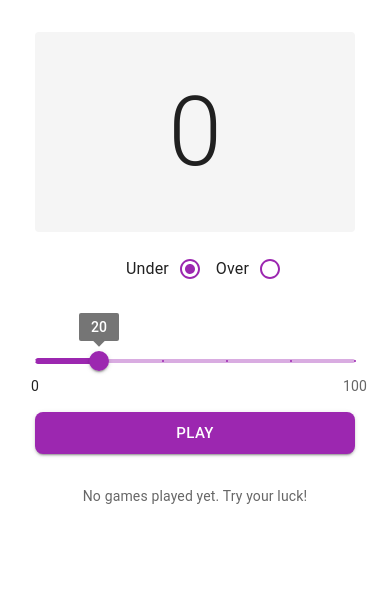
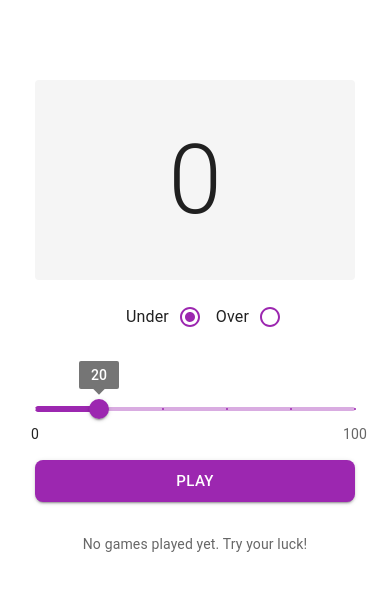
Before and after one commit to serhiibryk/dice-game, a Next.js app: page / in a window 390 px wide. Shown: the top 590 px of the page. Built offline with nearby package versions, Linux system fonts and the light colour scheme.

Commit message:
fix: notification mobile styles and main container padding

```diff
--- a/src/styles/diceGame.styles.ts
+++ b/src/styles/diceGame.styles.ts
@@ -3,7 +3,7 @@ import { styled } from '@mui/material/styles';
 
 export const Container = styled(Box)(({ theme }) => ({
   margin: '0 auto',
-  padding: theme.spacing(4),
+  padding: theme.spacing(10),
   maxWidth: theme.spacing(75),
 }));
 
--- a/src/styles/diceSnackbarNotification.styles.ts
+++ b/src/styles/diceSnackbarNotification.styles.ts
@@ -5,17 +5,21 @@ export const StyledSnackbar = styled(Snackbar)(({ theme }) => ({
   width: '100%',
 
   '& .MuiPaper-root': {
+    marginRight: 'auto',
+    marginLeft: 'auto',
+    width: '100%',
+    maxWidth: theme.spacing(75),
     borderRadius: theme.spacing(1),
-    width: '100%',
-    maxWidth: '600px',
-    marginLeft: 'auto',
-    marginRight: 'auto',
+
+    [theme.breakpoints.down('sm')]: {
+      maxWidth: '90%',
+    },
   },
 }));
 
 export const StyledAlert = styled(Alert)(({ theme }) => ({
+  padding: theme.spacing(2, 3),
   borderRadius: theme.spacing(1),
-  padding: theme.spacing(2, 3),
   color: '#fff',
 
   '&.MuiAlert-filledSuccess': {
```
